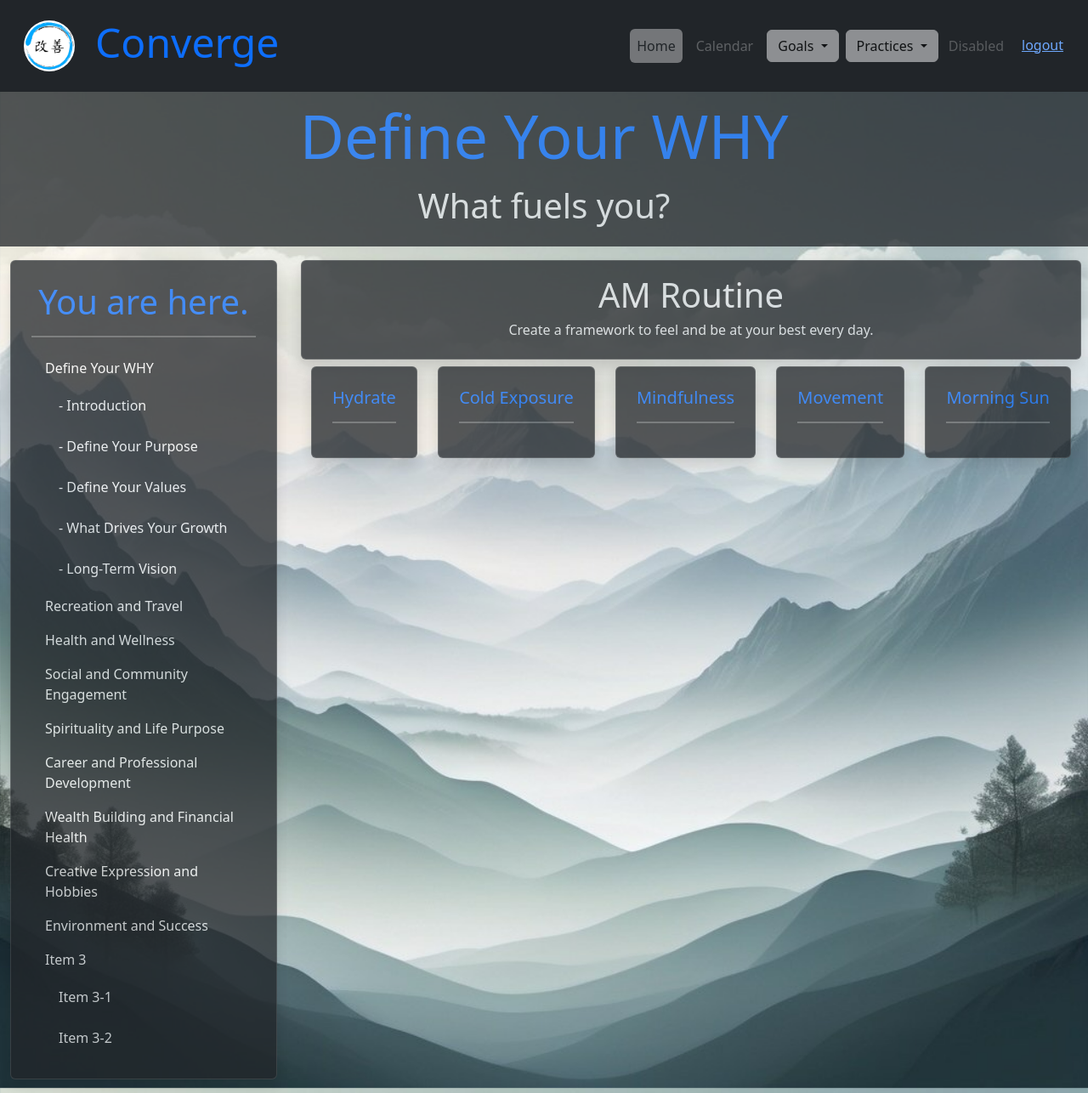
After one commit to Jonathan-Sass/converge-preview, a Flask app: template flask_app/templates/routines/am_routine_builder.html in a window 1280 px wide. The commit adds this page. Shown: the whole page at 85% size. Run offline with Flask 3, Linux system fonts and the light colour scheme; the template is opened without the code that fills it, so the values that code supplies are empty.

Commit message:
Building in personalRoutine functionality, incomplete

```diff
--- a/database/seed/routine_template_data.py
+++ b/database/seed/routine_template_data.py
@@ -5,6 +5,7 @@ routine_template_data = [
         "name": "Balanced Start",
         "description": "A simple and effective routine to kickstart the day with focus and energy.",
         "frequency": "Daily",
+        "routine_type": "AM",
         "category":"Generic",
         "notes": "Designed for flexibility; suitable for users seeking structure without complexity.",
         "practices": [
@@ -21,6 +22,7 @@ routine_template_data = [
         "name": "Energized Focus",
         "description": "A morning routine designed to help ADHD users transition smoothly into the day.",
         "frequency": "Daily",
+        "routine_type": "AM",
         "category": "ADHD",
         "notes": "Includes sensory engagement and dopamine-building practices to maintain focus.",
         "practices": [
@@ -38,6 +40,7 @@ routine_template_data = [
         "name": "Connected Start",
         "description": "A structured routine for ADHD individuals, with an emphasis on fostering meaningful connections.",
         "frequency": "Daily",
+        "routine_type": "AM",
         "category": "ADHD",
         "notes": "Encourages focus and connection early in the day.",
         "practices": [
@@ -56,6 +59,7 @@ routine_template_data = [
         "name": "Peak Performance Start",
         "description": "A performance-driven routine focusing on hydration, movement, and mental preparation.",
         "frequency": "Daily",
+        "routine_type": "AM",
         "category": "Athlete",
         "notes": "Supports physical and mental readiness for peak performance.",
         "practices": [
@@ -73,6 +77,7 @@ routine_template_data = [
         "name": "Momentum Builder",
         "description": "A routine for ADHD athletes to harness energy and focus on training goals.",
         "frequency": "Daily",
+        "routine_type": "AM",
         "category": "Athlete",
         "notes": "Combines physical activity with practices to reinforce focus and discipline.",
         "practices": [
--- a/database/seed/survey_question_data.py
+++ b/database/seed/survey_question_data.py
@@ -50,7 +50,7 @@ survey_question_data = [
                 {
                     'question_slug': 'stress-responsibility-management',
                     'question_text': "How would you describe your daily workload - are you able to keep up with what's on your plate?",
-                    'type': 'frequency',
+                    'type': 'guided-choice',
                     'answers': [
                         {'answer_text': 'Yes, I keep up well', 'answer_value': 4},
                         {'answer_text': 'Mostly, but it can be a challenge', 'answer_value': 3},
--- /dev/null
+++ b/flask_app/controllers/userResponses.py
@@ -0,0 +1 @@
+from flask import app
--- a/flask_app/models/user.py
+++ b/flask_app/models/user.py
@@ -23,9 +23,10 @@ class User:
         self.created_at = data['created_at']
         self.updated_at = data['updated_at']
         # self.health_quiz_id = data["health_quiz_id"]
+        self.responses = []
         self.health_goals = []
         self.user_health_goals = []
-        self.am_routines = []
+        self.personal_routines = []
         self.day_flex_items = []
 
     @staticmethod
--- /dev/null
+++ b/flask_app/templates/routines/am_routine_builder.html
@@ -0,0 +1,175 @@
+<!DOCTYPE html>
+<html lang="en" data-bs-theme="dark">
+    <head>
+        <meta charset="UTF-8">
+        <meta name="viewport" content="width=device-width, initial-scale=1.0">
+        <link href="https://cdn.jsdelivr.net/npm/bootstrap@5.3.3/dist/css/bootstrap.min.css" rel="stylesheet" integrity="sha384-QWTKZyjpPEjISv5WaRU9OFeRpok6YctnYmDr5pNlyT2bRjXh0JMhjY6hW+ALEwIH" crossorigin="anonymous">
+        <link rel="stylesheet" href="{{ url_for('static', filename='css/style.css') }}">
+        <link rel="icon" type="image/x-icon" href="{{ url_for('static', filename='img/Enso_Blue_and_Black.jpg') }}">
+        <!-- <script defer src="/static/js/script.js"></script> -->
+        <title>Routines Template</title>
+    </head>
+    <body>
+        <div class="border-box">
+            <!-- Top Navbar -->
+            <nav class="navbar navbar-expand-lg navbar-dark bg-dark w-100 m-auto d-flex justify-content-between position-sticky top-0 z-3 p-3">
+                <div class="container-fluid">
+                    <a class="navbar-brand d-inline-flex align-items-center gap-4" href="/home">
+                        <img src="/static/img/Enso_Blue_and_Black.jpg" alt="Logo" width="60" height="60" class="rounded-circle">
+                        <h1 class="display-5 text-primary">Converge</h1>
+                    </a>
+                </div>
+                <button class="navbar-toggler" type="button" data-bs-toggle="collapse" data-bs-target="#navbarNavDarkDropdown" aria-controls="navbarNavDarkDropdown" aria-expanded="false" aria-label="Toggle navigation">
+                    <span class="navbar-toggler-icon"></span>
+                </button>
+                <div class="collapse navbar-collapse" id="navbarNavDarkDropdown">
+                    <div class="navbar-nav">
+                        <a class="nav-link active btn btn-light opacity-50 mx-1 text-dark" aria-current="page" href="/home">Home</a>
+                        <a class="nav-link btn btn-light opacity-50 mx-1" href="/calendar">Calendar</a>
+                        <div class="collapse navbar-collapse " id="navbarNavDarkDropdown">
+                            <ul class="navbar-nav">
+                                <li class="nav-item dropdown">
+                                    <button class="btn btn-light opacity-50 mx-1 dropdown-toggle" data-bs-toggle="dropdown" aria-expanded="false">
+                                    Goals
+                                    </button>
+                                    <ul class="dropdown-menu dropdown-menu-dark">
+                                        <li><a class="dropdown-item" href="/goals/your-why">Understanding Your WHY</a></li>
+                                        <li><a class="dropdown-item" href="/goals/recreation-travel">Recreation and Travel</a></li>
+                                        <li><a class="dropdown-item" href="/goals/health-wellness">Health and Wellness</a></li>
+                                        <li><a class="dropdown-item" href="/goals/social-community">Social and Community Engagement</a></li>
+                                        <li><a class="dropdown-item" href="/goals/spirituality">Spirituality and Life Purpose</a></li>
+                                        <li><a class="dropdown-item" href="/goals/career-professional-development">Career and Professional Development</a></li>
+                                        <li><a class="dropdown-item" href="/goals/wealth-finance">Wealth Building and Financial Health</a></li>
+                                        <li><a class="dropdown-item" href="/goals/creative-expression-hobbies">Creative Expression and Hobbies</a></li>
+                                        <li><a class="dropdown-item" href="/goals/environment-success">Environment and Success</a></li>
+                                        <li><a class="dropdown-item" href="/goals">Something else here</a></li>
+                                    </ul>
+                                </li>
+                            </ul>
+                        </div>
+                        <div class="collapse navbar-collapse" id="navbarNavDarkDropdown">
+                            <ul class="navbar-nav">
+                                <li class="nav-item dropdown">
+                                    <button class="btn dropdown-toggle btn-light opacity-50 mx-1" data-bs-toggle="dropdown" aria-expanded="false">
+                                    Practices
+                                    </button>
+                                    <ul class="dropdown-menu dropdown-menu-dark">
+                                    <li><a class="dropdown-item" href="/practices/AM">AM Practices</a></li>
+                                    <li><a class="dropdown-item" href="/practices/PM">PM Practices</a></li>
+                                    <li><a class="dropdown-item" href="/practices/daily">Daily Practices</a></li>
+                                    <li><a class="dropdown-item" href="/practices/discipline">Discipline</a></li>
+                                    <li><a class="dropdown-item" href="/practices">Something else?</a></li>
+                                    </ul>
+                                </li>
+                            </ul>
+                        </div>
+                        <a class="nav-link disabled" aria-disabled="true">Disabled</a>
+                        <form action="/users/logout" method="post">
+                            <button class="btn btn-link" type="submit" name="logout">logout</button>
+                        </form>
+                    </div>
+                </div>
+            </nav>
+            <header class="bg-dark opacity-75 w-100 p-2 pb-3 text-center">
+                <h1 class="display-2 mb-3 text-primary">Define Your WHY</h1>
+                <h4 class="display-6 mx-5">What fuels you?</h4>
+            </header>
+        <!-- Content and Sidebar Div-->
+        <div class="container-fluid m-auto my-3 d-flex align-items-start gap-3">
+            <!-- Progress Nav Sidebar -->
+            <div class="card shadow p-2 opacity-75 col-3">
+                <nav id="progress-navbar" class="h-100 flex-column align-items-stretch p-3">
+                    <h4 class="display-6 text-primary text-center">You are here.</h4>
+                    <hr class="border border-1 border-light">
+                    <nav class="nav nav-pills flex-column">
+                        <a class="nav-link text-light" href="#your-why">Define Your WHY</a>
+                        <nav class="nav nav-pills flex-column">
+                            <a class="nav-link ms-3 my-1 text-light" href="/surveys/your-why/intro">- Introduction</a>
+                            <a class="nav-link ms-3 my-1 text-light" href="/surveys/your-why/define-your-purpose">- Define Your Purpose</a>
+                            <a class="nav-link ms-3 my-1 text-light" href="/surveys/your-why/define-your-values">- Define Your Values</a>
+                            <a class="nav-link ms-3 my-1 text-light" href="/surveys/your-why/growth-drivers">- What Drives Your Growth</a>
+                            <a class="nav-link ms-3 my-1 text-light" href="/surveys/your-why/long-term-vision">- Long-Term Vision</a>
+
+                        </nav>
+                    </nav>
+                    <nav class="nav nav-pills flex-column">
+                        <a class="nav-link text-light" href="#recreation-travel">Recreation and Travel</a>
+                        <a class="nav-link text-light" href="#health-wellness">Health and Wellness</a>
+                        <a class="nav-link text-light" href="#social-community">Social and Community Engagement</a>
+                        <a class="nav-link text-light" href="#spirituality-life-purpose">Spirituality and Life Purpose</a>
+                        <a class="nav-link text-light" href="#career-professional-development">Career and Professional Development</a>
+                        <a class="nav-link text-light" href="#wealth-finance">Wealth Building and Financial Health</a>
+                        <a class="nav-link text-light" href="#creative-expression-hobbies">Creative Expression and Hobbies</a>
+                        <a class="nav-link text-light" href="#environment-success">Environment and Success</a>
+                        <a class="nav-link text-light" href="#item-3">Item 3</a>
+                        <nav class="nav nav-pills flex-column">
+                            <a class="nav-link ms-3 my-1 text-light" href="#item-3-1">Item 3-1</a>
+                            <a class="nav-link ms-3 my-1 text-light" href="#item-3-2">Item 3-2</a>
+                        </nav>
+                    </nav>
+                </nav>
+            </div>
+            <!-- Main Content -->
+            <div class="container col-9">
+                <div class="card shadow opacity-75 text-center mb-2">
+                    <div class="card-body">
+                        <div class="card-title">
+                            <h2 class="display-6">AM Routine</h2>
+                            <h6>Create a framework to feel and be at your best every day.</h6>
+                        </div>
+                    </div>
+                    <!-- Div for pretty picture background -->
+                </div>
+                <div class="container-fluid d-flex gap-2 justify-content-between">
+                    <div class="card shadow p-2 opacity-75">
+                        <div class="card-body">
+                            <div class="card-title">
+                                <h5 class="text-primary">Hydrate</h5>
+                                <hr class="border border-1 border-light" />
+                            </div>
+                            <div class="card-text"></div>
+                        </div>
+                    </div>
+                    <div class="card shadow p-2 opacity-75">
+                        <div class="card-body">
+                            <div class="card-title">
+                                <h5 class="text-primary">Cold Exposure</h5>
+                                <hr class="border border-1 border-light" />
+                            </div>
+                            <div class="card-text"></div>
+                        </div>
+                    </div>
+                    <div class="card shadow p-2 opacity-75">
+                        <div class="card-body">
+                            <div class="card-title">
+                                <h5 class="text-primary">Mindfulness</h5>
+                                <hr class="border border-1 border-light" />
+                            </div>
+                            <div class="card-text"></div>
+                        </div>
+                    </div>
+                    <div class="card shadow p-2 opacity-75">
+                        <div class="card-body">
+                            <div class="card-title">
+                                <h5 class="text-primary">Movement</h5>
+                                <hr class="border border-1 border-light" />
+                            </div>
+                            <div class="card-text"></div>
+                        </div>
+                    </div>
+                    <div class="card shadow p-2 opacity-75">
+                        <div class="card-body">
+                            <div class="card-title">
+                                <h5 class="text-primary">Morning Sun</h5>
+                                <hr class="border border-1 border-light" />
+                            </div>
+                            <div class="card-text"></div>
+                        </div>
+                    </div>
+                </div>
+            </div>
+        </div>
+    </div>
+    <script src="https://cdn.jsdelivr.net/npm/bootstrap@5.3.3/dist/js/bootstrap.bundle.min.js" integrity="sha384-YvpcrYf0tY3lHB60NNkmXc5s9fDVZLESaAA55NDzOxhy9GkcIdslK1eN7N6jIeHz" crossorigin="anonymous"></script>
+</body>
+</html>
--- a/flask_app/templates/routines/building_routines_intro.html
+++ b/flask_app/templates/routines/building_routines_intro.html
@@ -71,7 +71,7 @@
             </nav>
         <header class="bg-dark opacity-75 w-100 p-2 pb-3 text-center">
             <h1 class="display-2 mb-3 text-primary">Foundations</h1>
-            <h4 class="display-6 mx-5">Laying the groudnwork to shape a meaningful journey</h4>
+            <h4 class="display-6 mx-5">Laying the groundwork to shape a meaningful journey</h4>
         </header>
         <!-- Content and Sidebar Div-->
         <div class="container-fluid m-auto my-3 d-flex align-items-start gap-3">
@@ -155,7 +155,7 @@
                                     <p class="lead">For most people, starting small is a critical key to success. Building practices one at a time, and giving them time to become a consistent part of your daily life will allow them to be a foundation to be built upon, rather than a list of "shoulds" nagging at you day-to-day. Let's start by seeing </p>
                                     <hr class="border border-light w-75 m-auto mb-3">
                                     <p class="lead">Another note on the idea of building practices, while we would love to see you engaging in your day mindfully and intentionally, meaning you go through your day with a presence of mind that supercedes any mindless routines you may go through out of habit, building a set of constructive habits/practices in your morning can help set a foundation and tone of centeredness and positivity in your day.</p>
-                                    <a href="/surveys/foundations/getting-to-know-you">
+                                    <a href="/routines/am/builder">
                                         <button class="btn btn-primary w-25">Continue</button>
                                     </a>
                                 </div>
@@ -164,7 +164,7 @@
                         <div class="card shadow w-100 opacity-75 mb-3">
                             <div class="card-body d-flex justify-content-around">
                                 <div><a href="/surveys/your-why/intro" class="btn btn-primary">Back</a></div>
-                                <div><a href="/surveys/your-why/define-your-values" class="btn btn-primary">Next Section</a></div>
+                                <div><a href="/routines/am/builder/initial" class="btn btn-primary">Next Section</a></div>
                             </div>
                         </div>
                     </div>
--- a/flask_app/templates/surveys/survey_foundations_getting_to_know_you.html
+++ b/flask_app/templates/surveys/survey_foundations_getting_to_know_you.html
@@ -172,7 +172,7 @@
                         <div class="card shadow w-100 opacity-75 mb-3">
                             <div class="card-body d-flex justify-content-around">
                                 <div class=""><a href="/home" class="btn btn-primary">Back</a></div>
-                                <div class=""><a href="/surveys/foundations/current-habits-patterns" class="btn btn-primary">Next Section</a></div>
+                                <div class=""><a href="/routines/intro" class="btn btn-primary">Next Section</a></div>
                             </div>
                         </div>
                     </div>
```
Also changed, not shown: database/seed/routine_template_seed.py (+5 -2 lines), database/seed/survey_seed.py (+11 -3 lines), flask_app/controllers/personalRoutines.py (+9 -4 lines), flask_app/controllers/routineTemplates.py (+9 -0 lines), flask_app/models/personalRoutine.py (+15 -0 lines), flask_app/models/routineTemplate.py (+39 -0 lines), flask_app/models/userResponse.py (added, +13 -0 lines).
